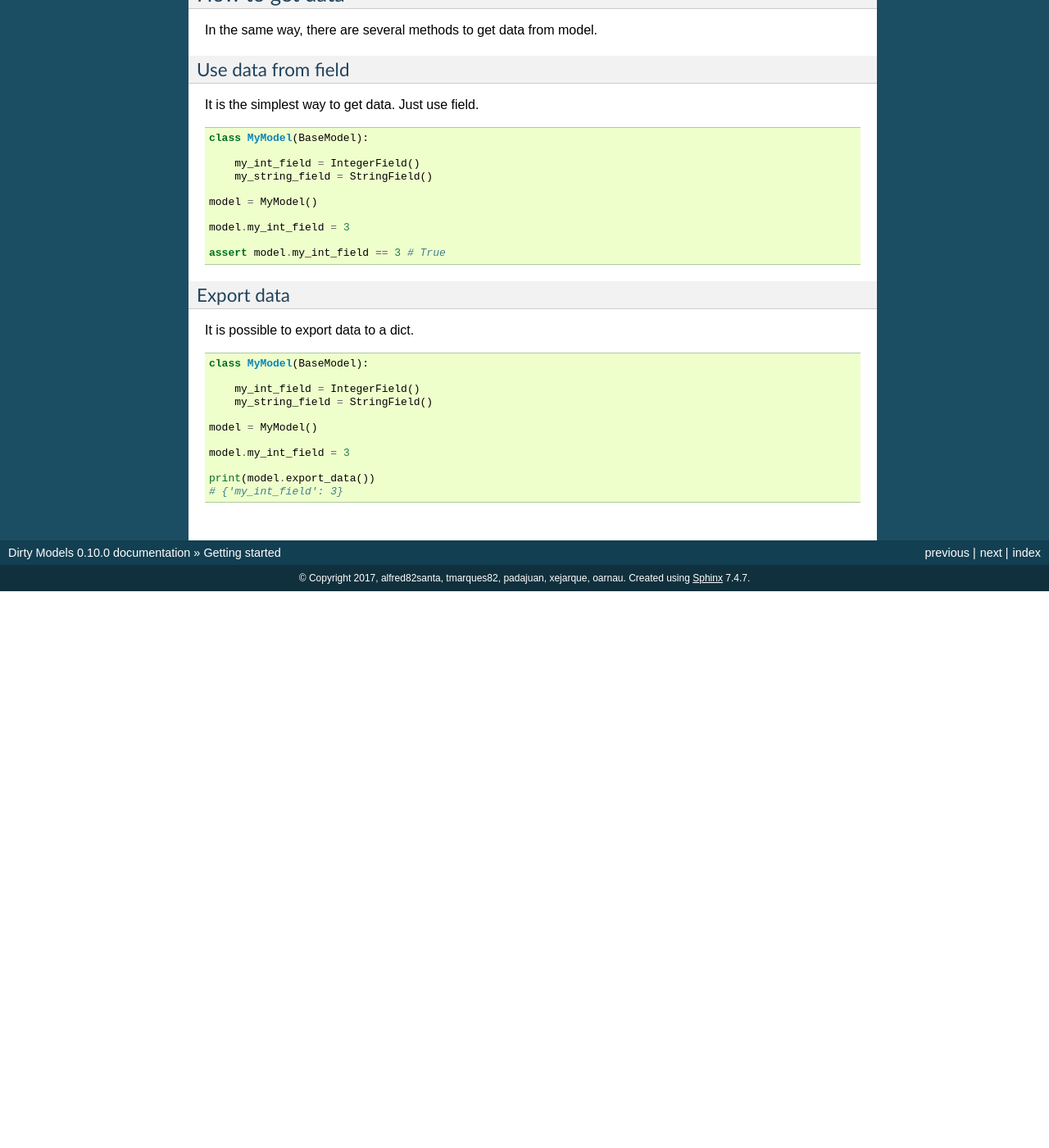
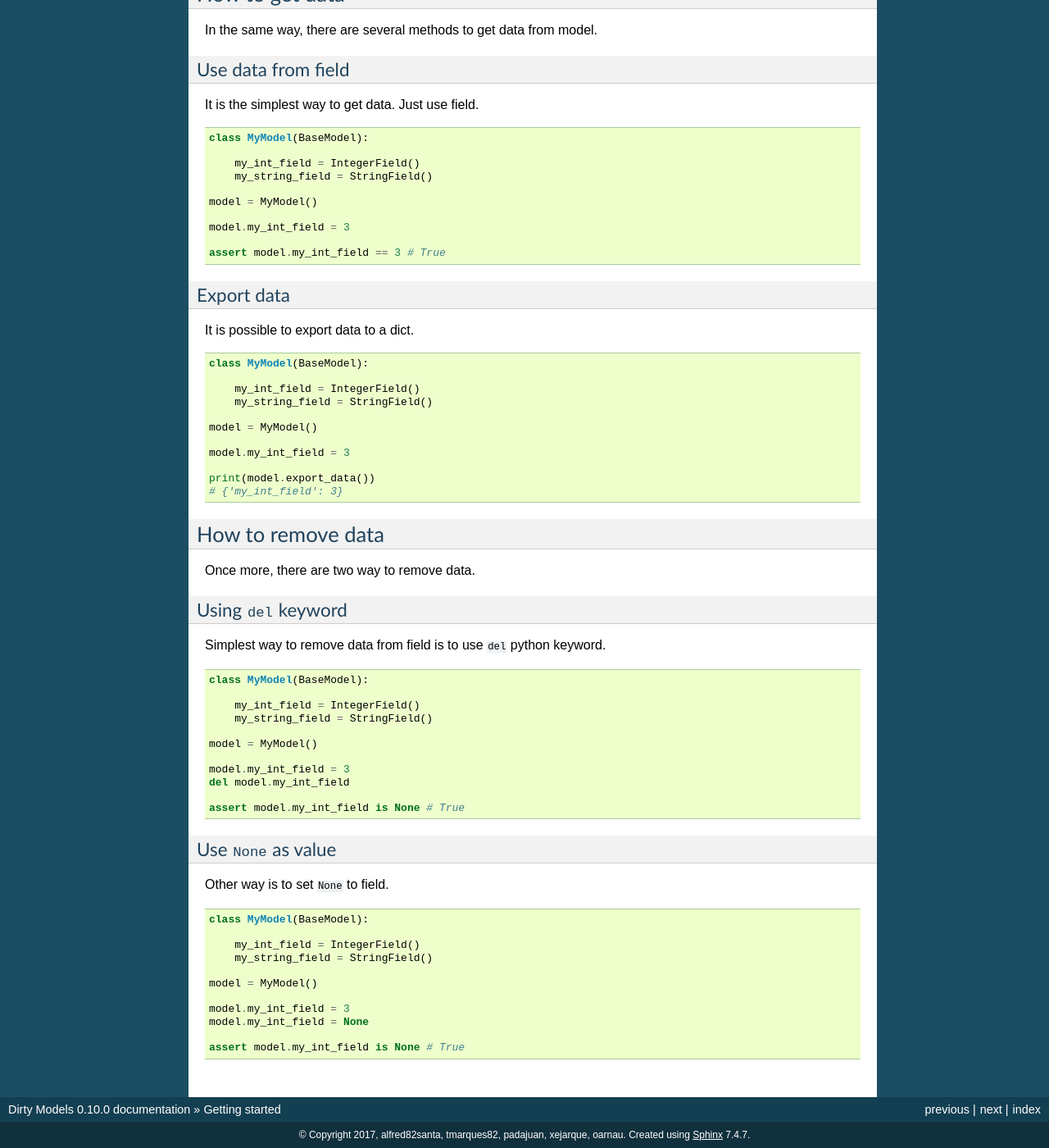
Before and after one commit to alfred82santa/dirty-models, a Sphinx documentation site: the page built from docs/source/getting_started.rst, in a window 1280 px wide and 1400 px high, scrolled down 3279 px. Shown: the whole window at 82% size. Built offline with Sphinx 7.4.7, drawn with Linux system fonts in a browser that asks for light colours; pages that are not in the unit, such as notebooks, are missing from menus; before the commit the page ends 4000 px from its top, so only the background shows below that; some of the changed text lies outside the part shown.

Commit message:
Add some docs

```diff
--- a/docs/source/getting_started.rst
+++ b/docs/source/getting_started.rst
@@ -257,3 +257,47 @@ It is possible to export data to a dict.
 
     print(model.export_data())
     # {'my_int_field': 3}
+
+------------------
+How to remove data
+------------------
+
+Once more, there are two way to remove data.
+
+Using ``del`` keyword
+=====================
+
+Simplest way to remove data from field is to use ``del`` python keyword.
+
+.. code-block:: python
+
+    class MyModel(BaseModel):
+
+        my_int_field = IntegerField()
+        my_string_field = StringField()
+
+    model = MyModel()
+
+    model.my_int_field = 3
+    del model.my_int_field
+
+    assert model.my_int_field is None # True
+
+Use ``None`` as value
+=====================
+
+Other way is to set ``None`` to field.
+
+.. code-block:: python
+
+    class MyModel(BaseModel):
+
+        my_int_field = IntegerField()
+        my_string_field = StringField()
+
+    model = MyModel()
+
+    model.my_int_field = 3
+    model.my_int_field = None
+
+    assert model.my_int_field is None # True
```
Also changed, not shown: README.rst (+10 -1 lines).
